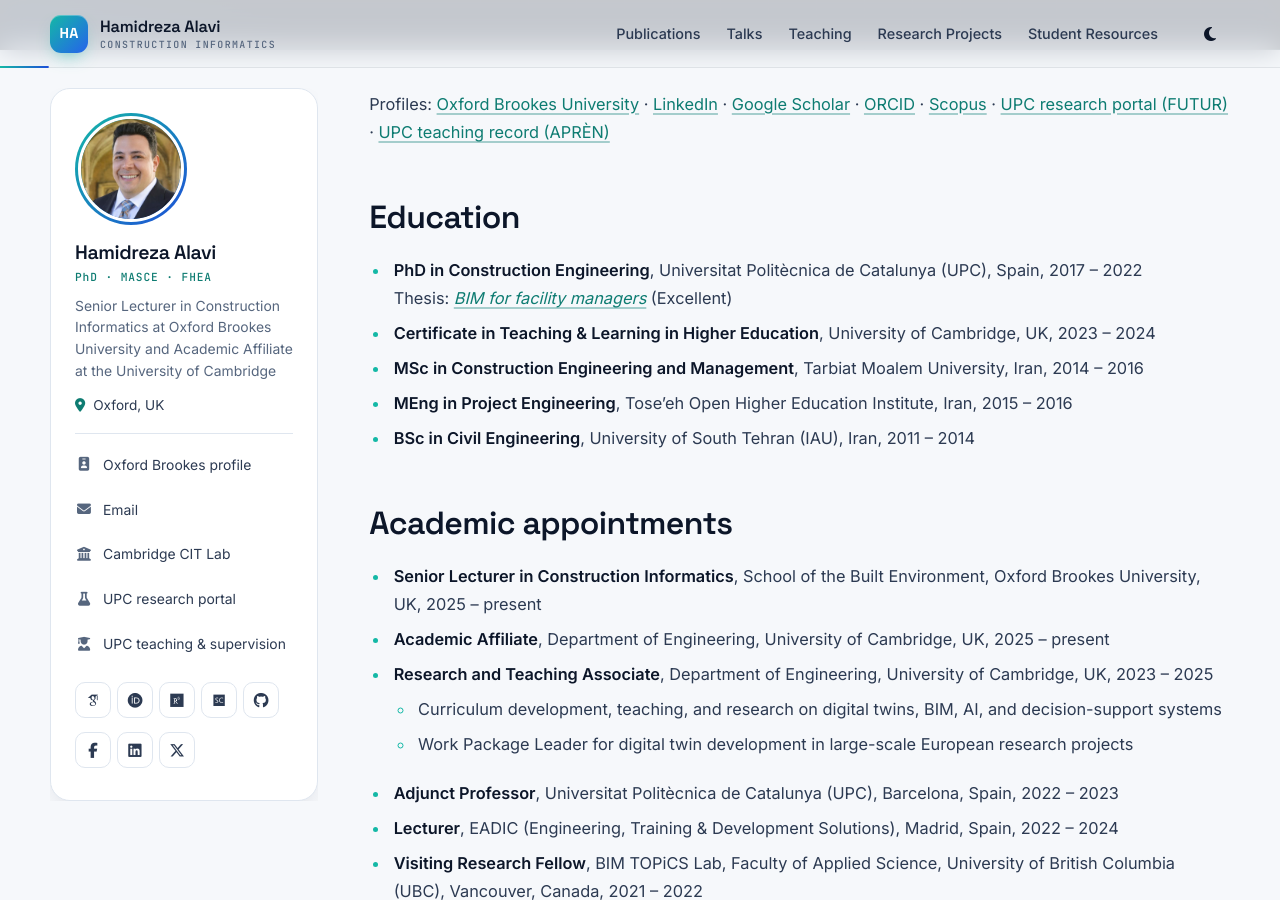
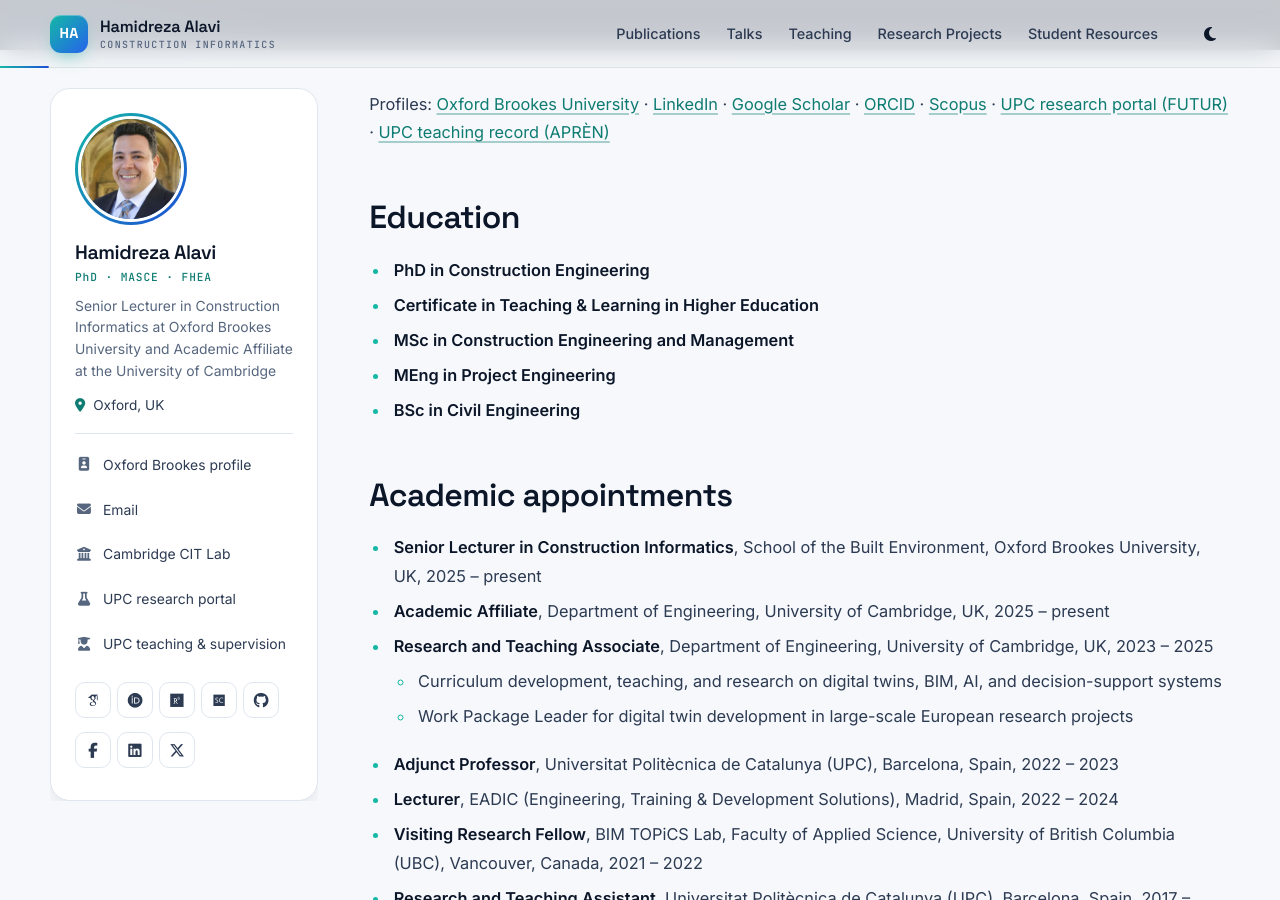
Before and after one commit to Hr-Alavi/Hr-Alavi.github.io, a Jekyll site: the page built from _pages/cv.md, in a window 1280 px wide and 900 px high, scrolled down 357 px. Built offline with Jekyll 4.4.1, drawn with Linux system fonts in a browser that asks for light colours; some web fonts are replaced.

Commit message:
Update cv.md

```diff
--- a/_pages/cv.md
+++ b/_pages/cv.md
@@ -15,12 +15,11 @@ Profiles: [Oxford Brookes University](https://www.brookes.ac.uk/profiles/staff/h
 
 Education
 ======
-* **PhD in Construction Engineering**, Universitat Politècnica de Catalunya (UPC), Spain, 2017 – 2022
-  Thesis: [*BIM for facility managers*](http://dx.doi.org/10.5821/dissertation-2117-375223) (Excellent)
-* **Certificate in Teaching & Learning in Higher Education**, University of Cambridge, UK, 2023 – 2024
-* **MSc in Construction Engineering and Management**, Tarbiat Moalem University, Iran, 2014 – 2016
-* **MEng in Project Engineering**, Tose’eh Open Higher Education Institute, Iran, 2015 – 2016
-* **BSc in Civil Engineering**, University of South Tehran (IAU), Iran, 2011 – 2014
+* **PhD in Construction Engineering**
+* **Certificate in Teaching & Learning in Higher Education**
+* **MSc in Construction Engineering and Management**
+* **MEng in Project Engineering**
+* **BSc in Civil Engineering**
 
 Academic appointments
 ======
```
